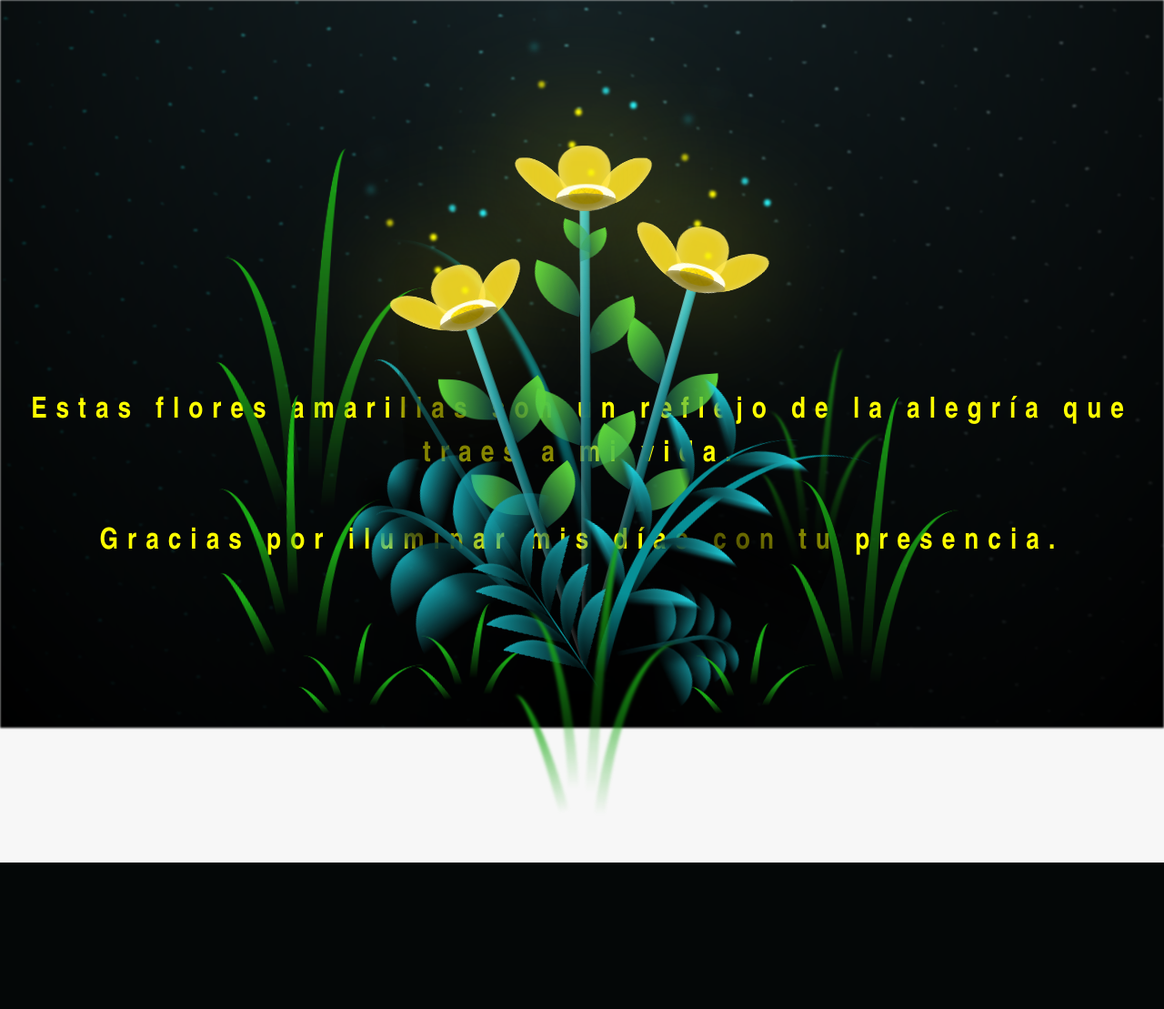
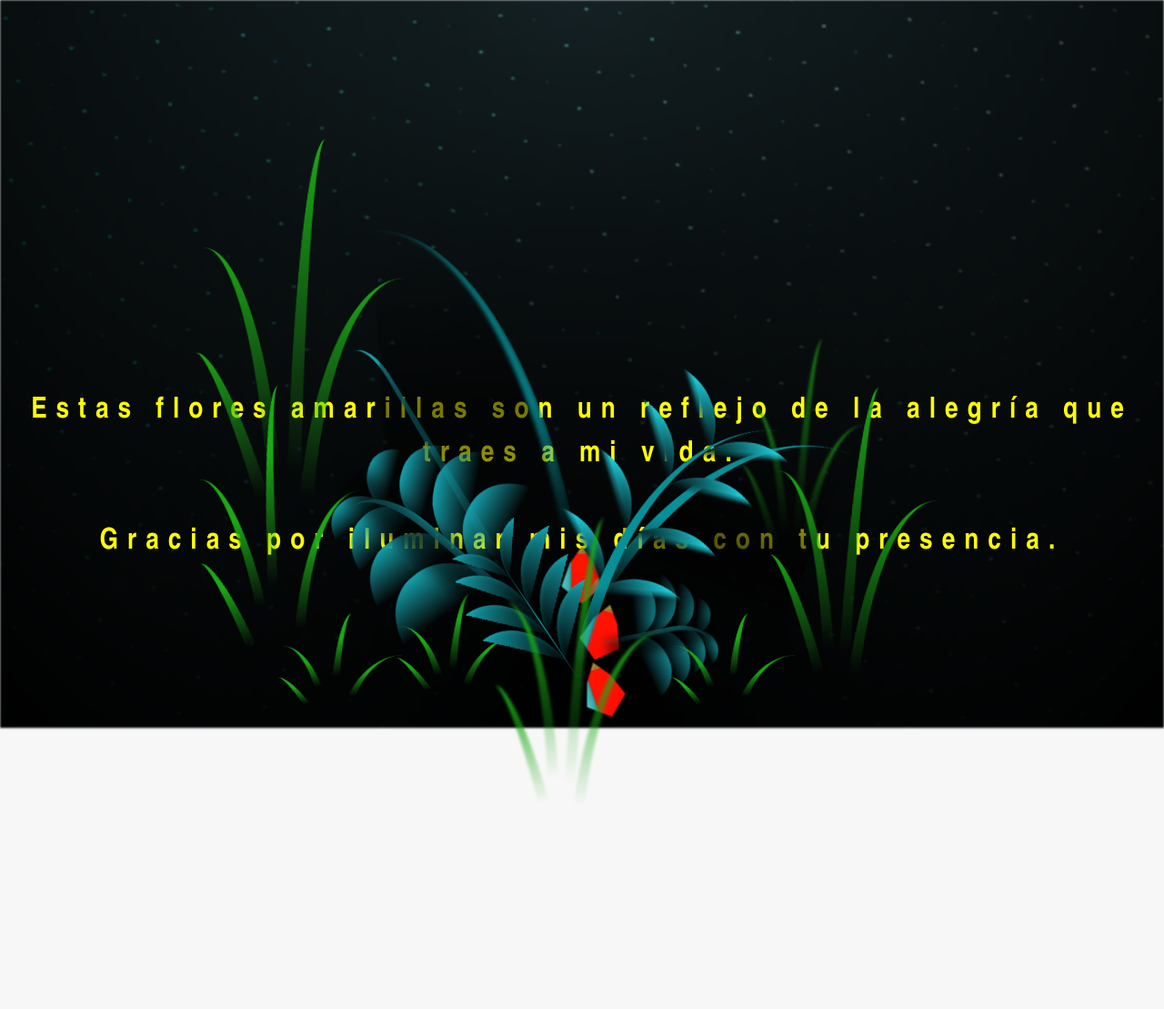
Before and after one commit to victormom/victormom.github.io, a PHP site: page /Flores-amarillas-mgog/flower.html in a window 1280 px wide. Shown: the top 1109 px of the page at 91% size. Before the commit the page ends 948 px from the top, so only its background shows below. Run offline with PHP 8.4, Linux system fonts and the light colour scheme.

```diff
--- a/Flores-amarillas-mgog/css/main.css
+++ b/Flores-amarillas-mgog/css/main.css
@@ -120,7 +120,24 @@ body {
 
 }
 
+
 .flower {
+    width: 50px;
+    height: 70px;
+    background: red;
+    position: relative;
+    clip-path: polygon(50% 0%, 80% 30%, 100% 70%, 50% 100%, 0% 70%, 20% 30%);
+}
+
+.stem {
+    width: 10px;
+    height: 100px;
+    background: green;
+    position: absolute;
+    top: 70px;
+    left: 20px;
+}
+
   position: absolute;
   bottom: 10vmin;
   transform-origin: bottom center;
```
Also changed, not shown: Flores-amarillas-mgog/img/flowers.png (deleted), 1 other file.
